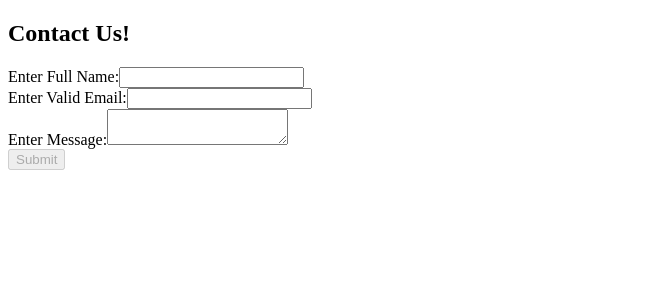
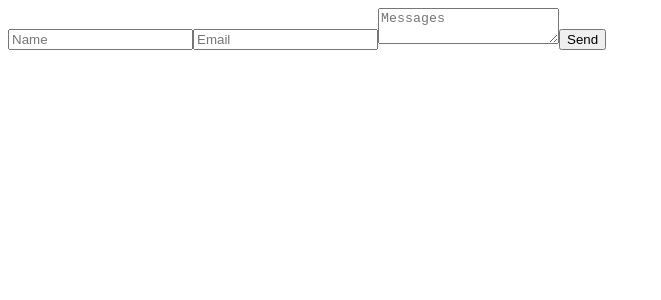
Before and after one commit to bdeyo28/demo-project-repo, an Angular app in the folder dpi-frontend/: page /contact in a window 1280 px wide. Shown: the top 300 px of the page, without its empty margins (0-661 px from the left). Built offline with nearby package versions, Linux system fonts and the light colour scheme.

Commit message:
Contact Form Sends Emails

```diff
--- a/dpi-frontend/angular.json
+++ b/dpi-frontend/angular.json
@@ -30,7 +30,7 @@
             "styles": [
               "src/styles.css"
             ],
-            "scripts": []
+            "scripts": ["node_modules/particles.js/particles.js"]
           },
           "configurations": {
             "production": {
--- a/dpi-frontend/package.json
+++ b/dpi-frontend/package.json
@@ -21,6 +21,8 @@
     "@angular/platform-browser-dynamic": "~11.2.3",
     "@angular/router": "~11.2.3",
     "@ng-bootstrap/ng-bootstrap": "^9.0.2",
+    "angular-particle": "^1.0.4",
+    "particles.js": "^2.0.0",
     "rxjs": "~6.6.0",
     "tslib": "^2.0.0",
     "zone.js": "~0.11.3"
--- a/dpi-frontend/src/app/contactpage/contactpage.component.html
+++ b/dpi-frontend/src/app/contactpage/contactpage.component.html
@@ -1,4 +1,4 @@
-<section class="hero is-primary is-bold">
+<!-- <section class="hero is-primary is-bold">
   <div class="hero-body">
     <div class="container">
       <h1 class="title">Contact Us!</h1>
@@ -37,4 +37,20 @@
     </form>
 
   </div>
-</section>
+</section> -->
+
+<div>
+
+  <form id="contactForm" (ngSubmit)="onSubmit(contactForm)" #contactForm="ngForm">
+
+    <input type="text" placeholder="Name" name="name" ngModel required #name="ngModel">
+
+    <input type="text" placeholder="Email" email name="email" ngModel required #email="ngModel">
+
+    <textarea placeholder="Messages" name="messages" ngModel required #messages="ngModel"></textarea>
+
+    <input type="submit" value="Send">
+
+  </form>
+
+</div>
--- a/dpi-frontend/src/app/contactpage/contactpage.component.ts
+++ b/dpi-frontend/src/app/contactpage/contactpage.component.ts
@@ -1,10 +1,6 @@
 import { Component, Input, OnInit, NgModule } from '@angular/core';
 import { FormBuilder, FormControl, FormGroup, Validators, NgForm } from '@angular/forms';
-import { ContactService } from 'src/app/contact.service';
-import { FormsModule } from '@angular/forms';
-import { Contact } from '../Contact';
-import { Observable } from 'rxjs';
-import { HttpClientModule, HttpClient, HttpHeaders } from "@angular/common/http"
+import { HttpClientModule, HttpClient, HttpHeaders } from "@angular/common/http";
 
 @Component({
   selector: 'app-contactpage',
@@ -13,22 +9,24 @@ import { HttpClientModule, HttpClient, HttpHeaders } from "@angular/common/http"
 })
 export class ContactpageComponent implements OnInit {
 
-  name : string;
-  email : string;
-  message : string;
-
-  httpOptions = {headers: new HttpHeaders({"Content-Type" : "application/json"})};
-
   constructor(private http : HttpClient) { }
-
 
   ngOnInit() {
 
   }
 
-  submitForm(contact : Contact) {
-    this.http.post<Contact>('https://mailthis.to/bdeyo28', contact)
-          .subscribe(status => console.log(JSON.stringify(status)));
+  onSubmit(contactForm: NgForm) {
+    if (contactForm.valid) {
+      const email = contactForm.value;
+      const headers = new HttpHeaders({ 'Content-Type': 'application/json' });
+      this.http.post('https://formspree.io/f/xqkgvvgy',
+        { name: email.name, replyto: email.email, message: email.messages },
+        { 'headers': headers }).subscribe(
+          response => {
+            console.log(response);
+          }
+        );
+    }
   }
 
 }
```
Also changed, not shown: 1 other file (tests, documents, lock files or other folders).
